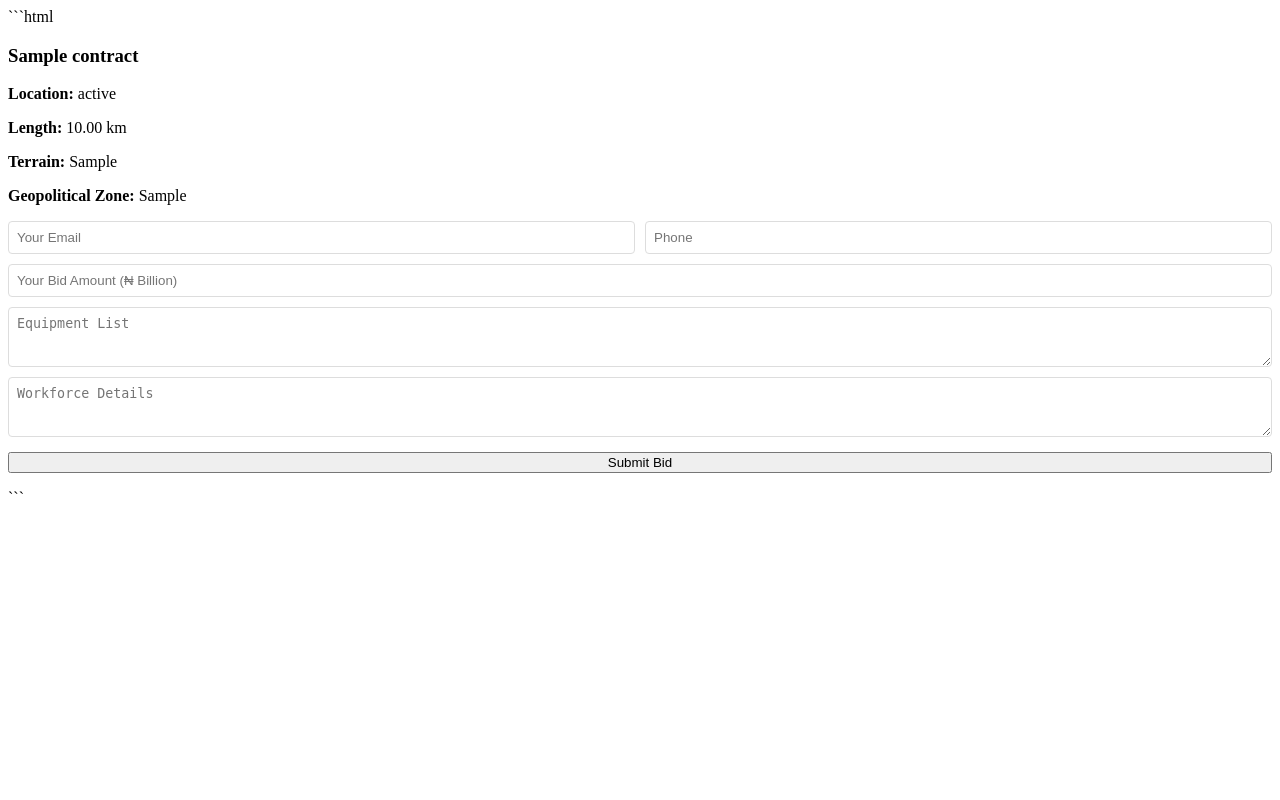
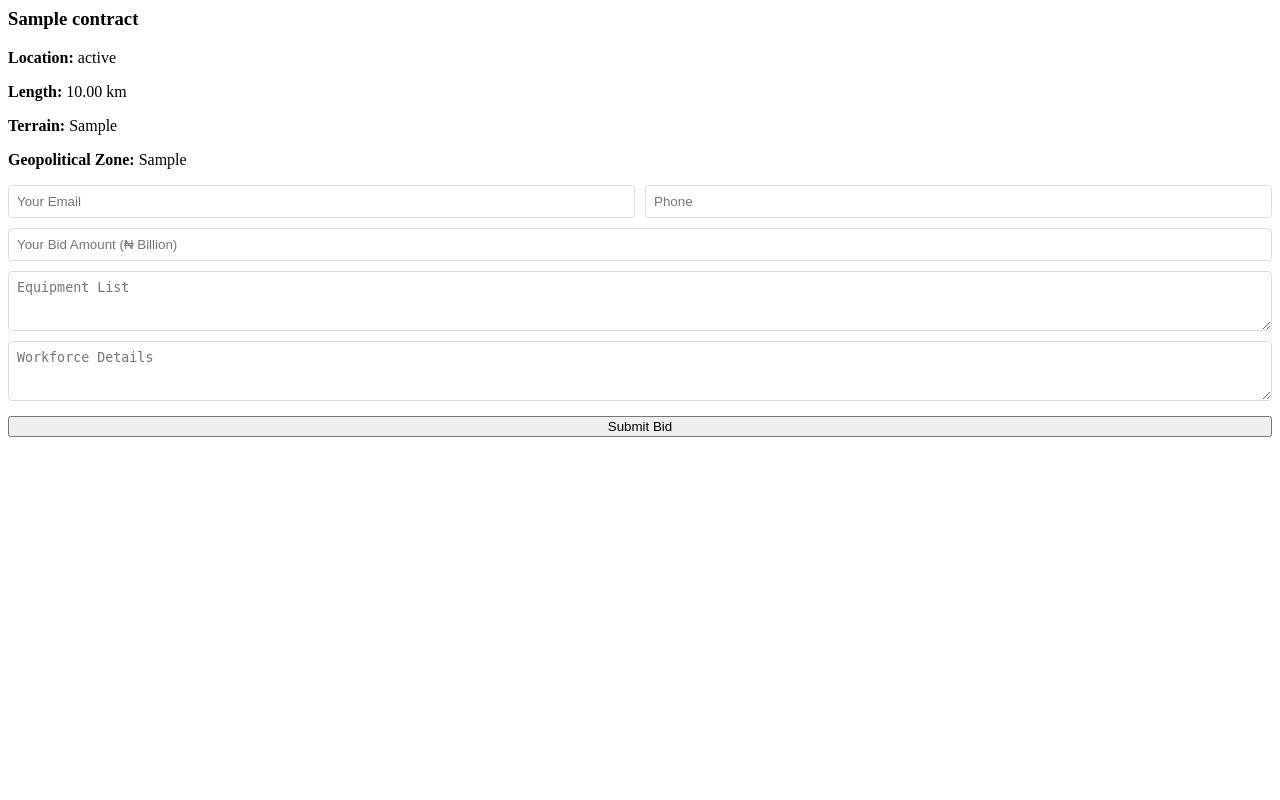
Before and after one commit to akandeaka/CONTRACT-BIDDING-APP, a FastAPI app: template templates/contracts_fragment.html in a window 1280 px wide. Run offline with FastAPI, Linux system fonts and the light colour scheme; the template is opened without the code that fills it: most values are stand-ins (such as "Sample title", 1, 10 or a date in 2020); parts of the project's set-up code (start-up, migrations or seed data) failed here and were passed over.

Commit message:
Remove code block formatting from contracts_fragment.html

````diff
--- a/templates/contracts_fragment.html
+++ b/templates/contracts_fragment.html
@@ -1,6 +1,3 @@
-
-
-```html
 {% for contract in contracts %}
 <div class="feature-card">
     <div class="feature-icon">
@@ -27,4 +24,3 @@
     </form>
 </div>
 {% endfor %}
-```
````
